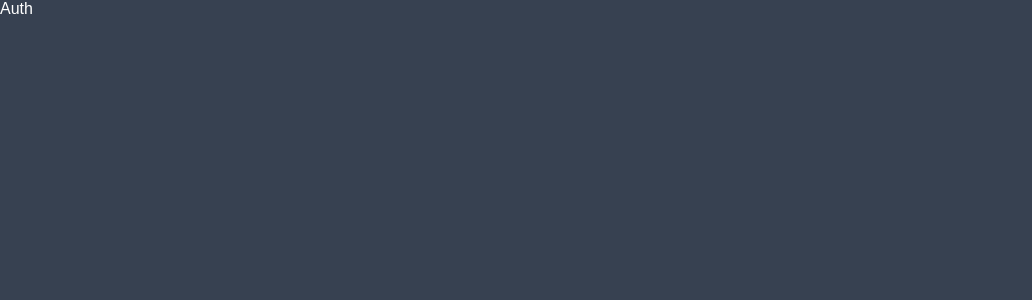
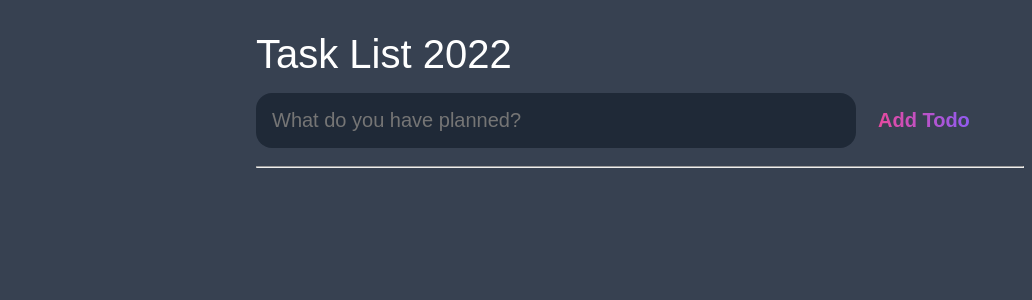
Before and after one commit to jcastaneda2022/react-redux-todolist, a React (Create React App) app: page / in a window 1280 px wide. Shown: the top 300 px of the page, without its empty margins (0-1032 px from the left). Built offline with nearby package versions, Linux system fonts and the light colour scheme.

Commit message:
Revert "initial commit for Authentication"
This reverts commit 8d8eec17045a1c11080e56d5da6d92590fdbde8c.

```diff
--- a/src/App.css
+++ b/src/App.css
@@ -1,11 +1,5 @@
 /* ---- Header ---- */
 header {
-	padding: 2rem 1rem;
-	max-width: 800px;
-	width: 100%;
-	margin: 0 auto;
-}
-.todo-body {
 	padding: 2rem 1rem;
 	max-width: 800px;
 	width: 100%;
--- a/src/App.js
+++ b/src/App.js
@@ -1,11 +1,10 @@
 import './App.css';
 import TodoList from './components/TodoList';
-import Auth from './components/authentication/Auth';
 
 function App() {
   return (
     <div className="App">
-      <Auth />
+      <TodoList />
     </div>
   );
 }
--- a/src/components/TodoList.jsx
+++ b/src/components/TodoList.jsx
@@ -4,7 +4,7 @@ import TodoHeader from "./TodoHeader";
 
 export default function TodoList() {
   return (
-    <div className="todo-body">
+    <header>
       <h1>Task List 2022</h1>
       <TodoHeader />
       <br />
@@ -12,6 +12,6 @@ export default function TodoList() {
       <br />
       <br />
       <TodoBody />
-    </div>
+    </header>
   );
 }
--- a/src/components/authentication/Auth.jsx
+++ /dev/null
@@ -1,5 +0,0 @@
-import React from "react";
-
-export default function Auth() {
-  return <div>Auth</div>;
-}
```
